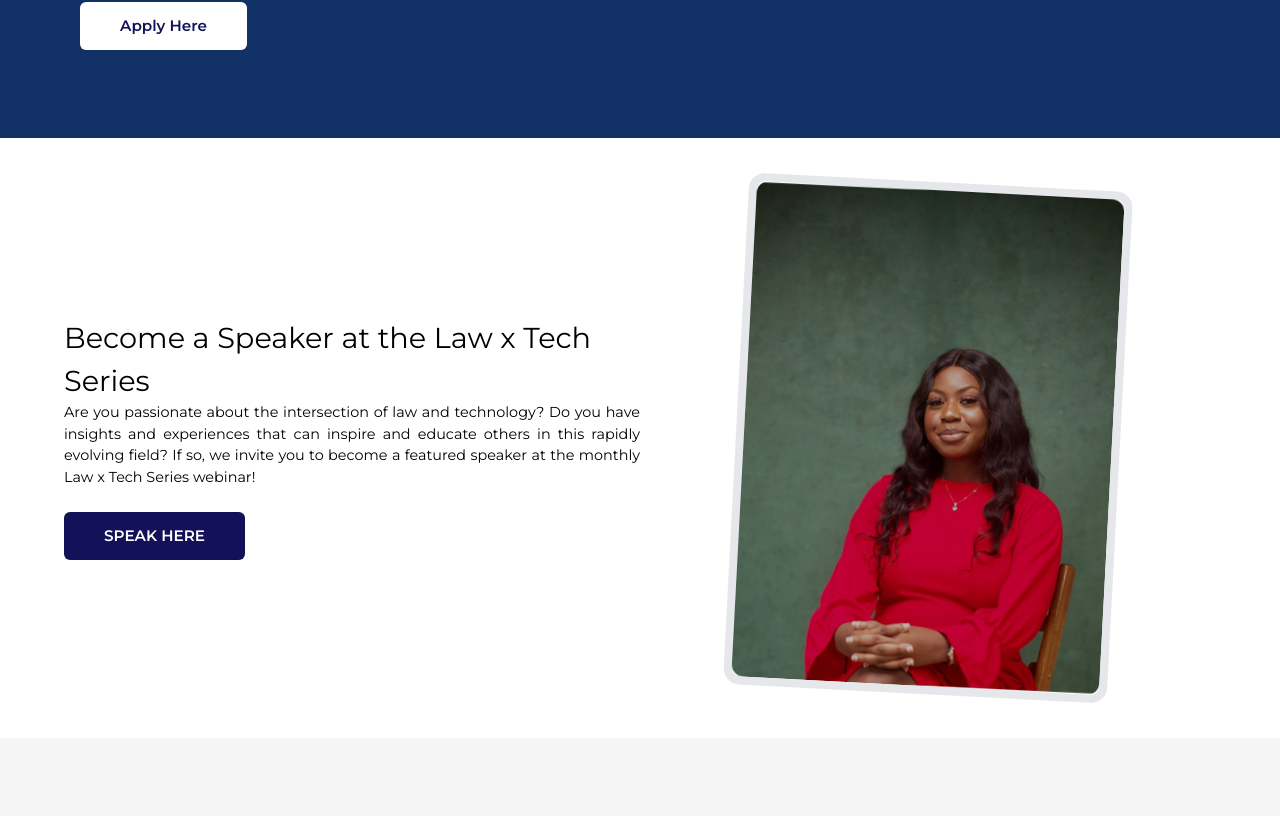
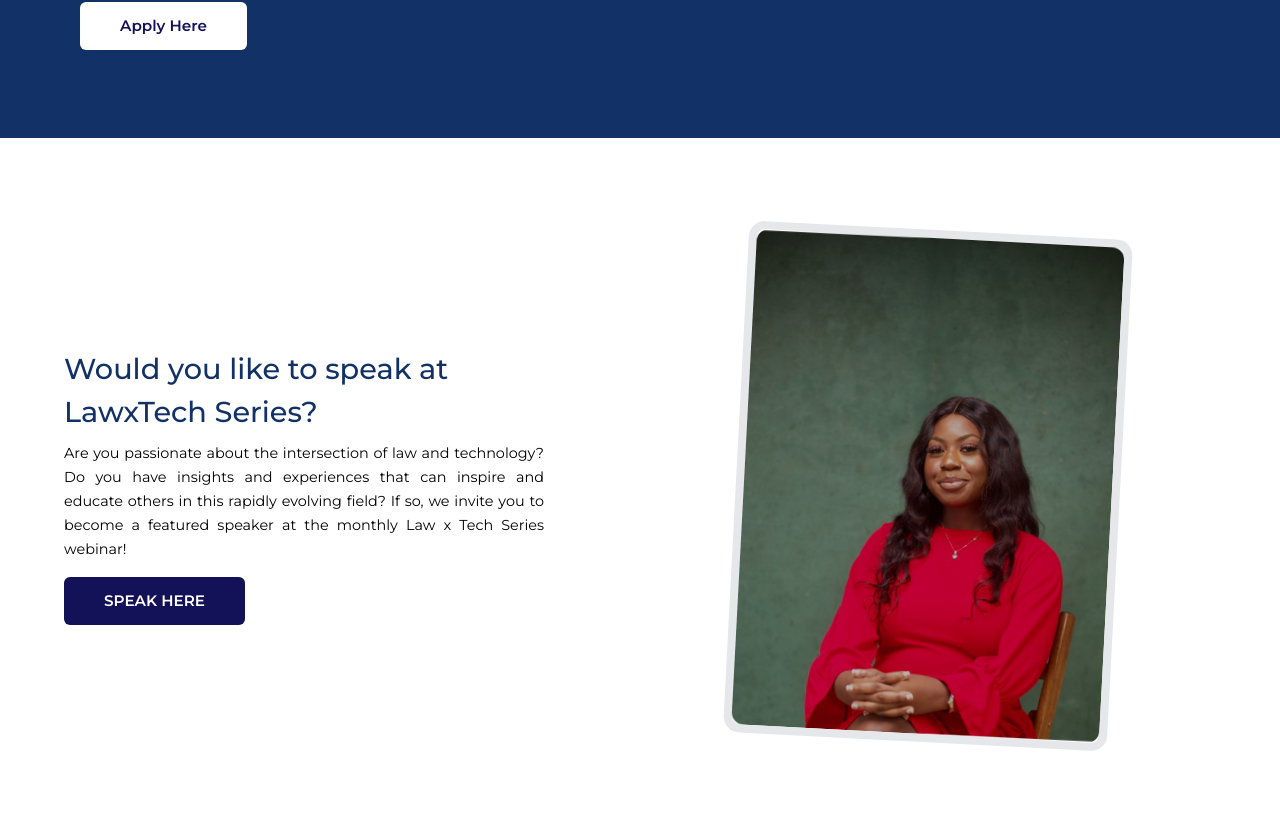
Before and after one commit to LawxTech/LawXTech, a React (Create React App) app: page /#/LawXTech in a window 1280 px wide. Shown: the part 2304-3120 px from the top of the page. Built offline with nearby package versions, Linux system fonts and the light colour scheme; grey boxes are pictures that could not be loaded.

Commit message:
Update SpeakerAd component layout and content

```diff
--- a/src/components/Home/SpeakerAd.tsx
+++ b/src/components/Home/SpeakerAd.tsx
@@ -18,12 +18,19 @@
   return (
     <div className="py-[5rem] md:py-0 ">
       <Container maxWidth="lg">
-        <div className=" grid grid-cols-1 md:grid-cols-2 items-center ">
-          <div className="">
-            <h4 className=" text-[1.8rem] mx-auto ">
-              Become a Speaker at the Law x Tech Series
+        <div className=" py-[3rem] grid grid-cols-1 md:grid-cols-2 items-center ">
+          <div className=" lg:w-[30rem] ">
+            <h4
+              data-aos="fade-right"
+              className="text-[#113167] text-[1.8rem] mx-auto font-[500] "
+            >
+              {/* Become a Speaker at the LawxTech Series */}
+              Would you like to speak at LawxTech Series?
             </h4>
-            <p className=" text-[.9rem] text-justify ">
+            <p
+              data-aos="fade-right"
+              className="mt-[0.5rem] text-[.9rem] text-justify !leading-6 "
+            >
               Are you passionate about the intersection of law and technology?
               Do you have insights and experiences that can inspire and educate
               others in this rapidly evolving field? If so, we invite you to
@@ -31,14 +38,21 @@
               webinar!
             </p>
             <div className="">
-              <Link to="https://forms.gle/NFD7ex8vRV1YKZV39" target="_blank">
-                <button className="text-white px-10 h-[3rem] rounded-md bg-[#131157] font-[600] text-[.95rem] mt-[1.5rem] ">
+              <Link
+                data-aos="fade-right"
+                to="https://forms.gle/NFD7ex8vRV1YKZV39"
+                target="_blank"
+              >
+                <button className="text-white px-10 h-[3rem] rounded-md bg-[#131157] font-[600] text-[.95rem] mt-[1rem] ">
                   SPEAK HERE
                 </button>
               </Link>
             </div>
           </div>
-          <div className="hidden md:flex h-[75vh] justify-center items-center relative ">
+          <div
+            data-aos="fade-left"
+            className="hidden md:flex h-[75vh] justify-center items-center relative "
+          >
             <div className="w-[24rem] h-[32rem] border-8 rounded-[1rem] rotate-3">
               <Slider {...settings}>
                 {Array.from(Array(6).keys()).map((item, index) => (
```
